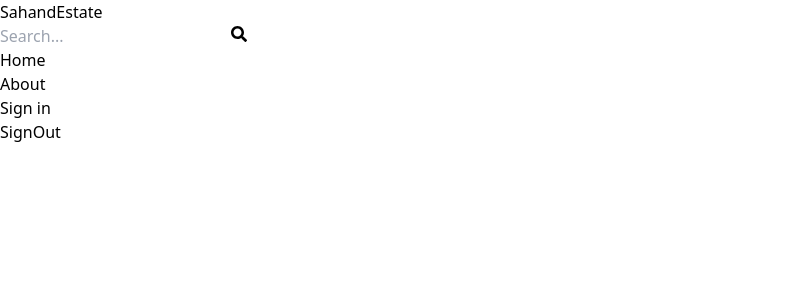
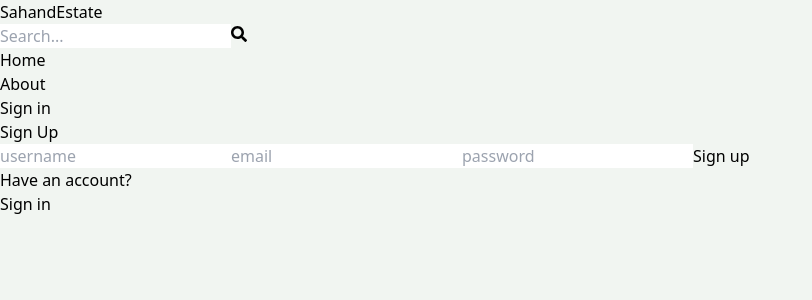
Before and after one commit to durgeshtiwar/mern-estate-project, a React (Vite) app in the folder mega_project/: page /sign-up in a window 1280 px wide. Shown: the top 300 px of the page, without its empty margins (0-812 px from the left). Built offline with nearby package versions, Linux system fonts and the light colour scheme.

Commit message:
complete sign up page ui

```diff
--- a/mega_project/src/App.jsx
+++ b/mega_project/src/App.jsx
@@ -1,7 +1,7 @@
 import { BrowserRouter , Router , Route, Routes} from 'react-router-dom'
 import Home from './pages/Home'
 import SignIn from './pages/SignIn'
-import SignOut from './pages/SignOut'
+import SignUp from './pages/SignUp'
 import About from './pages/About'
 import Profile from './pages/Profile'
 import Header from './components/Header'
@@ -13,7 +13,7 @@
   <Routes>
     <Route path="/" element={<Home/>} />
     <Route path="/sign-in" element={<SignIn/>} />
-    <Route path="/sign-up" element={<SignOut/>} />
+    <Route path="/sign-up" element={<SignUp/>} />
     <Route path="/about" element={<About/>} />
     <Route path="/profile" element={<Profile/>} />
   </Routes>
--- a/mega_project/src/index.css
+++ b/mega_project/src/index.css
@@ -1,3 +1,7 @@
 @tailwind base;
 @tailwind components;
 @tailwind utilities;
+
+body{
+    background-color: rgb(241, 245, 241);
+}
--- a/mega_project/src/pages/SignOut.jsx
+++ /dev/null
@@ -1,7 +0,0 @@
-import React from 'react'
-
-export default function SignOut() {
-  return (
-    <div>SignOut</div>
-  )
-}
--- /dev/null
+++ b/mega_project/src/pages/SignUp.jsx
@@ -0,0 +1,31 @@
+import { Link } from 'react-router-dom'
+
+export default function SignUp() {
+  return (
+    <div className='p-3 max-w-lg mx-auto'>
+      <h1 className='text-3xl text-center font-semibold my-7'>Sign Up</h1>
+      <from className='flex flex-col gap-4'>
+        <input type='text'
+          placeholder='username'
+          className='border p-3 rounded-lg'
+          id='username'/>
+        <input type='email'
+          placeholder='email'
+          className='border p-3 rounded-lg'
+          id='email'/>
+        <input type='password'
+          placeholder='password'
+          className='border p-3 rounded-lg'
+          id='password'/>
+        <button className='bg-slate-700 text-white p-3 rounded-lg uppercase hover:opacity-95 disabled:opacity-80'>
+          Sign up</button>
+      </from>
+      <div className='flex gap-2 mt-5'>
+      <p>Have an account?</p>
+      <Link to={'/sign-in'}>
+      <span className='text-blue-700'>Sign in</span>
+      </Link>
+      </div>
+    </div>
+  )
+}
```
